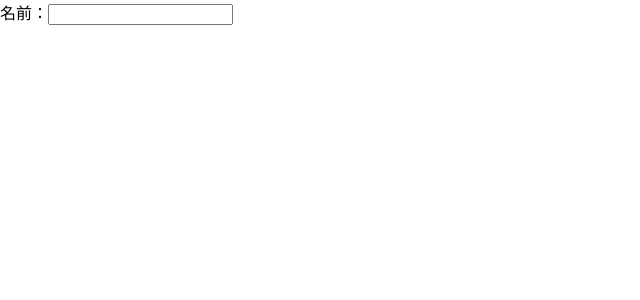
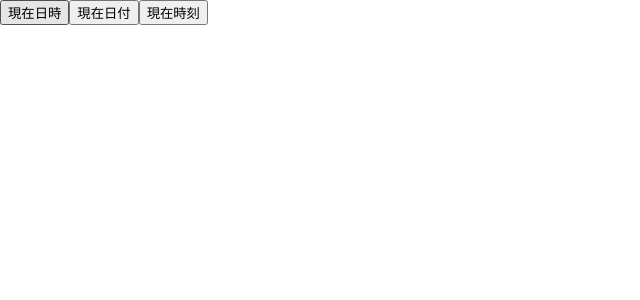
Before and after one commit to misaku54/my-react, a React (Create React App) app: page / in a window 1280 px wide. Shown: the top 300 px of the page, without its empty margins (0-640 px from the left). Built offline with nearby package versions, Linux system fonts and the light colour scheme.

Commit message:
[add]3-4-17

```diff
--- /dev/null
+++ b/src/chap03/EventArgs.jsx
@@ -0,0 +1,24 @@
+export default function EventArgs(){
+  const current = (e, type) => {
+    const d = new Date();
+
+    switch(type){
+      case 'date':
+        console.log(`${e.target.id}: ${d.toLocaleDateString()}`);
+        break;
+      case 'time':
+        console.log(`${e.target.id}: ${d.toLocaleTimeString()}`);
+        break;
+      default:
+        console.log(`${e.target.id}: ${d.toLocaleString()}`)
+        break;
+    }
+  }
+  return (
+    <div>
+      <button id="dt" onClick={e => current(e, 'datetime')}>現在日時</button>
+      <button id="date" onClick={e => current(e, 'date')}>現在日付</button>
+      <button id="time" onClick={e => current(e, 'time')}>現在時刻</button>
+    </div>
+  )
+}
--- a/src/index.js
+++ b/src/index.js
@@ -3,13 +3,13 @@ import ReactDOM from 'react-dom/client';
 import './index.css';
 // import App from './App';
 import reportWebVitals from './reportWebVitals';
-import EventKey from './chap03/EventKey';
+import EventArgs from './chap03/EventArgs';
 
 const root = ReactDOM.createRoot(document.getElementById('root'));
 
 // Number オブジェクトのインスタンスメソッドである toLocaleString は、数値を指定したロケールとオプションに応じた形式で文字列に変換した値を取得することができます
 root.render(
-  <EventKey />
+  <EventArgs />
 );
 
 
```
